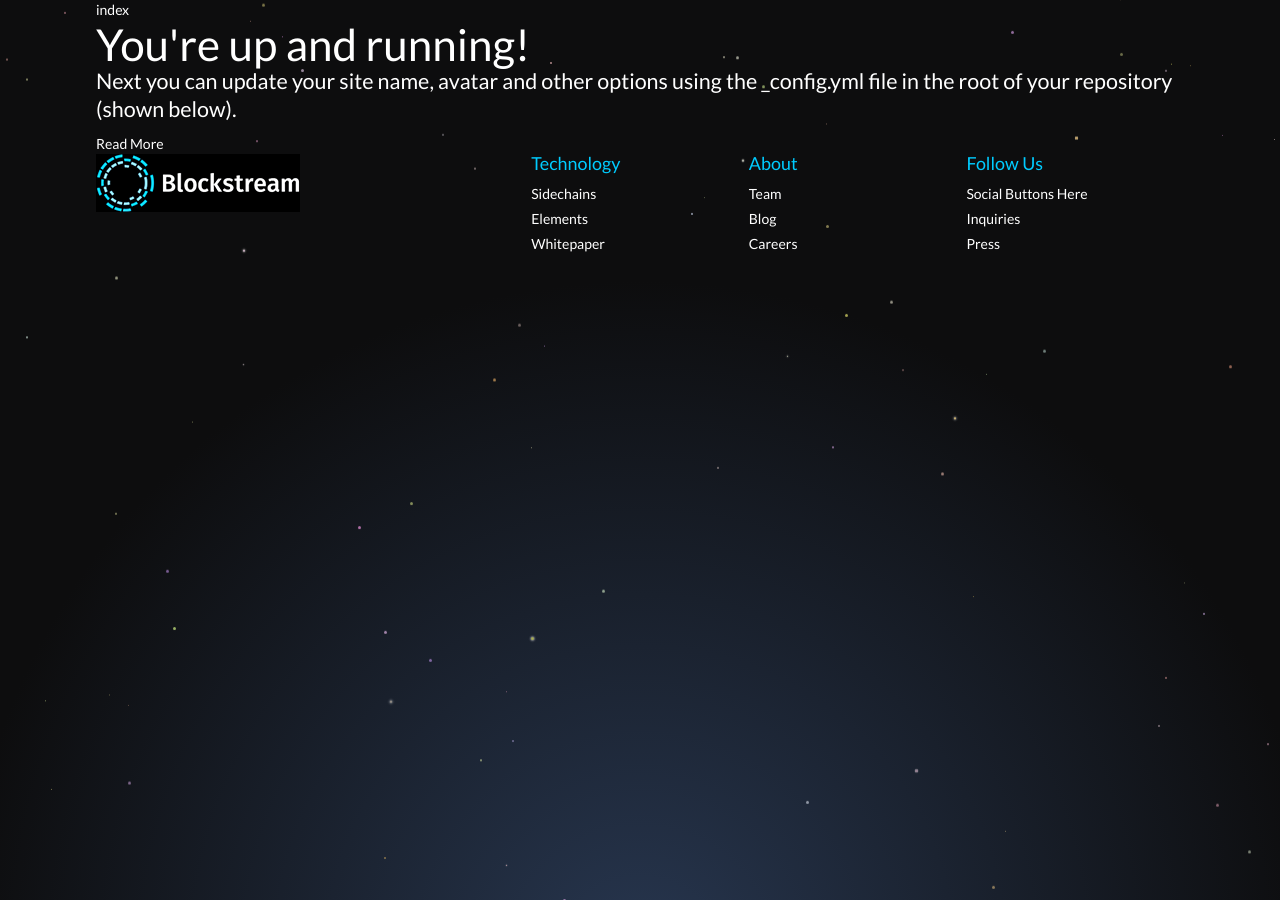
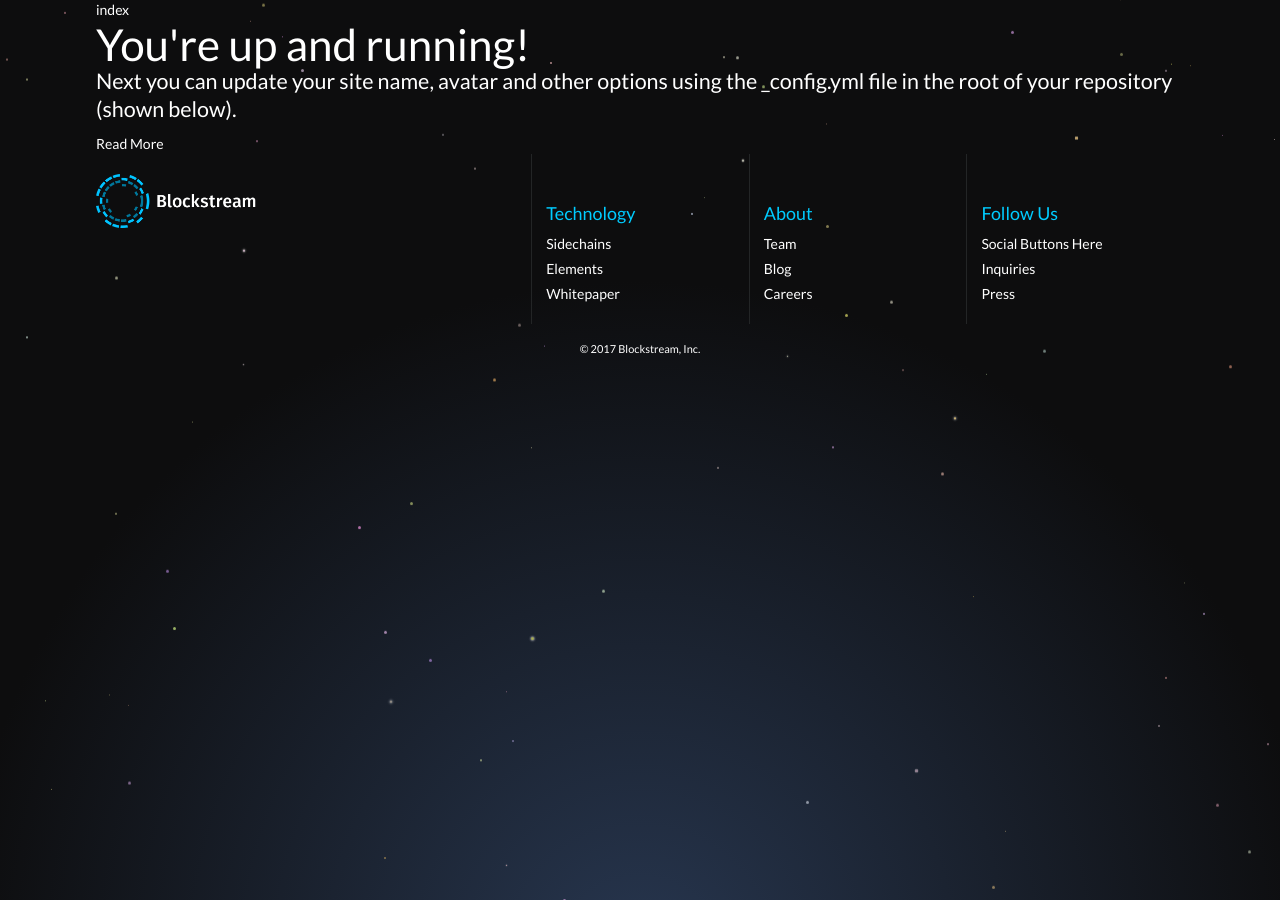
Before and after one commit to morfie78/jekylltest, a Jekyll site: the page built from index.html, in a window 1280 px wide. Built offline with Jekyll 4.4.1, drawn with Linux system fonts in a browser that asks for light colours.

Commit message:
fixed FOUC in navbar

```diff
--- a/_config.yml
+++ b/_config.yml
@@ -16,7 +16,7 @@
 #
 
 # ---- site vars ----
-site_logo: images/sitelogo.png
+site_logo: images/logo.png
 
 # -------------------
 
--- a/_includes/footer.html
+++ b/_includes/footer.html
@@ -26,4 +26,5 @@
             <li><a href="mailto:press@blockstream.com" title="Press">Press</a></li>
         </ul>
     </div>
+    <p>&copy; 2017 Blockstream, Inc.</p>
 </footer>
--- a/_layouts/default.html
+++ b/_layouts/default.html
@@ -22,6 +22,13 @@
         </div>
         {% include footer.html %}
     </div>
+{% if page.jsarr %}
+    {% for js in page.jsarr %}
+        <script type="text/javascript">
+        {% include {{ js }} %}
+        </script>
+        {% endfor %}
+    {% endif %}
     {% include analytics.html %}
 </body>
 </html>
--- a/_sass/_global.scss
+++ b/_sass/_global.scss
@@ -99,6 +99,12 @@
     float: left;
     width: 20%;
 }
+.sitefooter .col + .col {
+    margin-bottom: 18px;
+    padding: 50px 0 15px 14px;
+    border-left: 1px solid #232526;
+}
+
 .col.nav-logo {
     width: 40%;
 }
@@ -107,6 +113,22 @@
 }
 .sitefooter li {
     margin-bottom: 5px;
+}
+.sitefooter .nav-logo a {
+    display: block;
+    width: 160px;
+    padding-top: 20px;
+}
+.sitefooter .nav-logo a img {
+    display: block;
+    width: 100%;
+}
+.sitefooter p {
+    display: block;
+    float: none;
+    clear: both;
+    font-size: 11px;
+    text-align: center;
 }
 
 @media (max-width: 767px) {
@@ -130,25 +152,61 @@
     padding: 20px 0 0 0;
     background: #4c4c4c;
     z-index: 1;
+    -webkit-transition: width .5s;
+    transition: width .5s;
+}
+.contentnav:hover {
+    width: $content-nav-width-open;
+    -webkit-transition: width .5s;
+    transition: width .5s;
 }
 
 .navlogo {
     display: table;
-    margin: 0 auto 80px;
+    margin: 0 0 80px 1.25rem;
 }
 .navglobe {
     display: table;
-    margin: 0 auto 130px;
+    margin: 0 0 130px 1.45rem;
+}
+.navitem {
+    display: block;
+    height: 28px;
+    max-height: 28px;
+    margin: 0 0 35px 27px;
+    overflow: hidden;
+}
+.navitem a {
+    overflow: hidden;
+    height: 28px;
+    max-height: 28px;
+    padding-left: 50px;
+    /*font-size: 2.731rem;*/
+    line-height: 29.731px;
+    color: white;
+}
+.navitem a span {
+    display: none;
+    opacity: 0;
+    font-size: 0.2rem;
+}
+.contentnav:hover .navitem span {
+    display: inline-block;
+    animation: opacity .5s;
+    animation-fill-mode: forwards;
+}
+@keyframes opacity {
+    0% { font-size: 0.2rem; opacity: 0; }
+    90% { font-size: 0.2rem; opacity: 0; }
+    100% { font-size: 2.731rem; opacity: 1; }
 }
 
 .nav-dot {
-    display: table;
-    width: 28px;
+    display: block;
     height: 28px;
-    margin: 0 auto 35px;
     background: transparent url('images/navdots.png') no-repeat top left;
 }
-.nav-dot:hover,
+.navitem:hover .nav-dot,
 .nav-dot.active {
     background-position-y: -29px;
 }
--- a/power.html
+++ b/power.html
@@ -29,7 +32,7 @@
         <li class="navlogo"><a href="#" title="{{ site.title }}"><img src="{{ site.base_path }}/images/navlogo.png" alt="{{ site.title }}">{{ site.title }}</a></li>
         <li class="navglobe"><a href="#" alt=""><img src="{{ site.base_path }}/images/navglobe.png" alt="" /></a></li>
 {% for bitcoin in site.bitcoin %}
-        <li class="navitem"><a href="#" title="" class="nav-dot"></a></li>
+        <li class="navitem"><a href="#" title="{{ bitcoin.title }}" class="nav-dot"><span>{{ bitcoin.title }}</span></a></li>
 {% endfor %}
     </ul>
 </nav>
--- a/style.scss
+++ b/style.scss
@@ -7,6 +7,7 @@
 $grid-gutter-width: 0px !default;
 
 $content-nav-width: 82px;
+$content-nav-width-open: 370px;
 $content-leftmar: 28px;
 
 @import "bootstrap";
```
Also changed, not shown: other parts of power.html (+3 -0 lines), _includes/js/ScrollTrigger.min.js (added), _includes/js/global.js (added).
